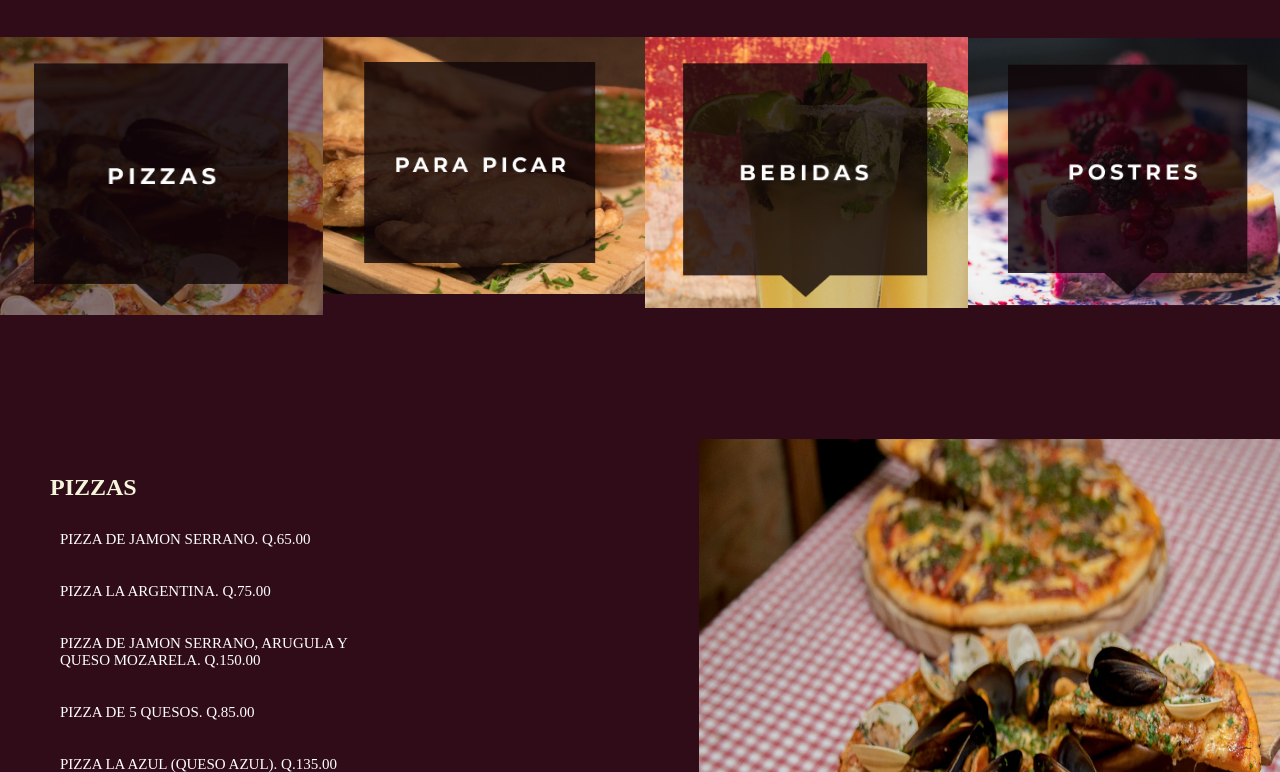
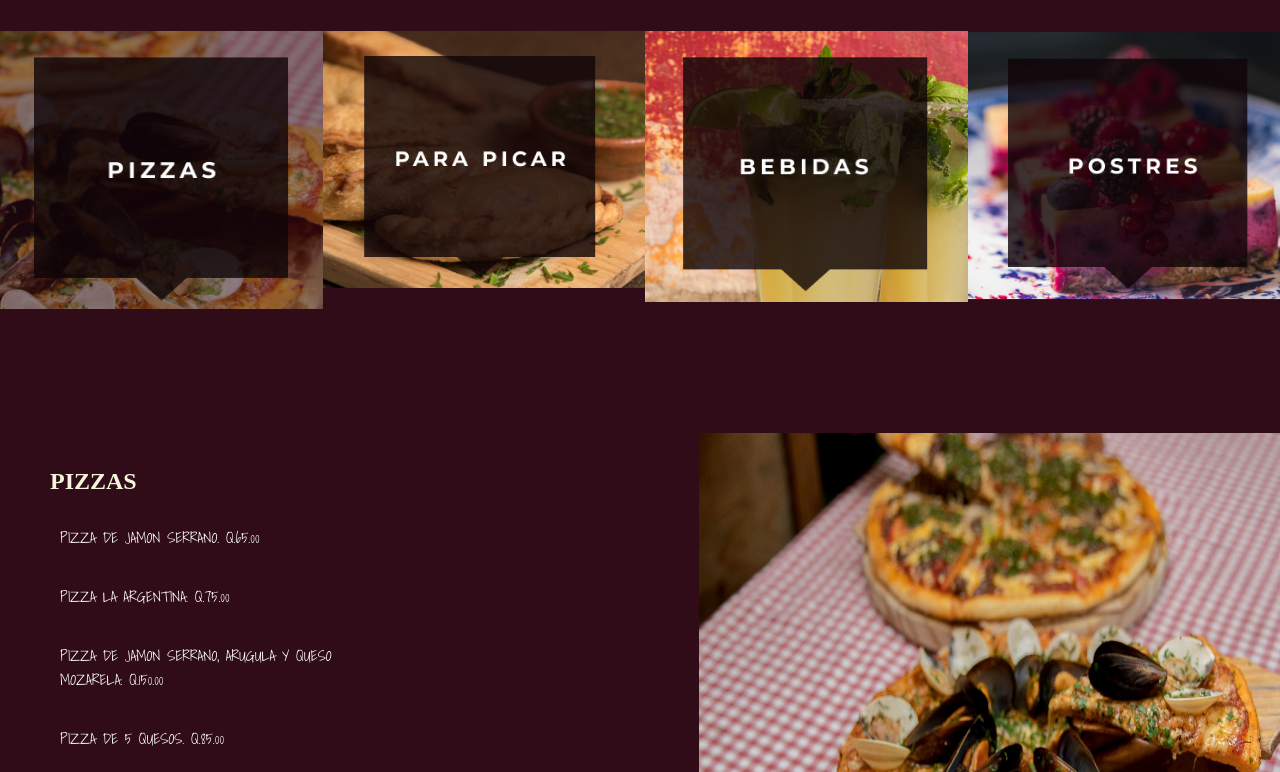
Before and after one commit to oobie92/Angieangie, a plain HTML site: page index-otro.html in a window 1280 px wide. Shown: the part 957-1729 px from the top of the page. Drawn offline with Linux system fonts and the light colour scheme.

Commit message:
Finalizado

```diff
--- a/assets/css/styles-other.css
+++ b/assets/css/styles-other.css
@@ -1,3 +1,5 @@
+@import url('https://fonts.googleapis.com/css?family=Shadows+Into+Light');
+
 body {
     background: #2F0C17;
     overflow-x: hidden;
@@ -96,7 +98,12 @@ body {
     color: #fff;
     padding: 10px;
     font-size: 30px;
+    font-family: 'Shadows Into Light', cursive;
     text-decoration: none;
+}
+
+.initial-content a:hover {
+    color: #A20201;
 }
 
 .panel-initial {
```
